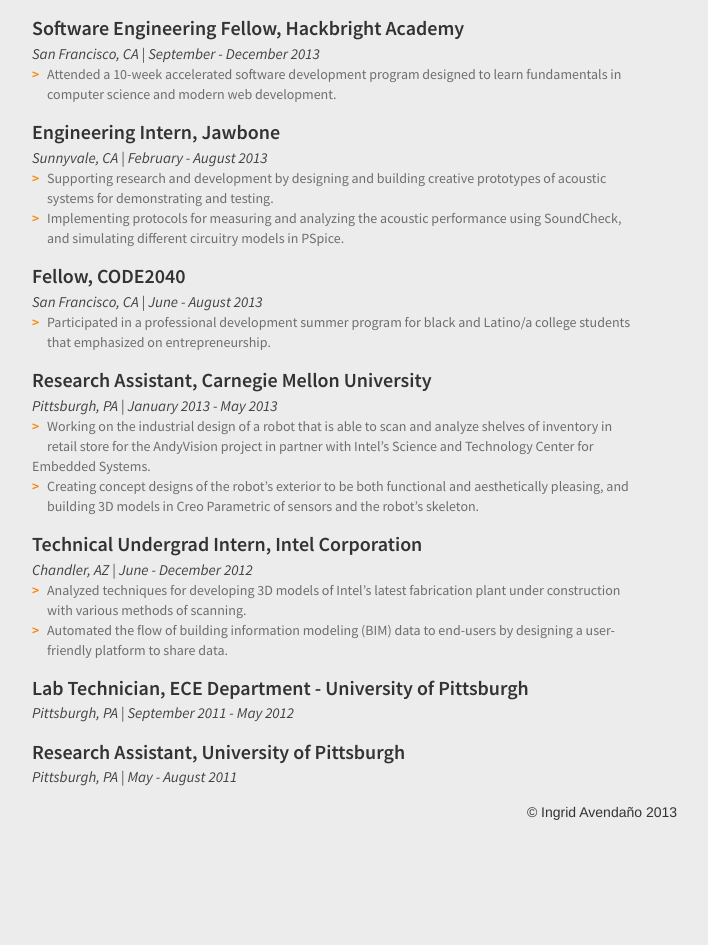
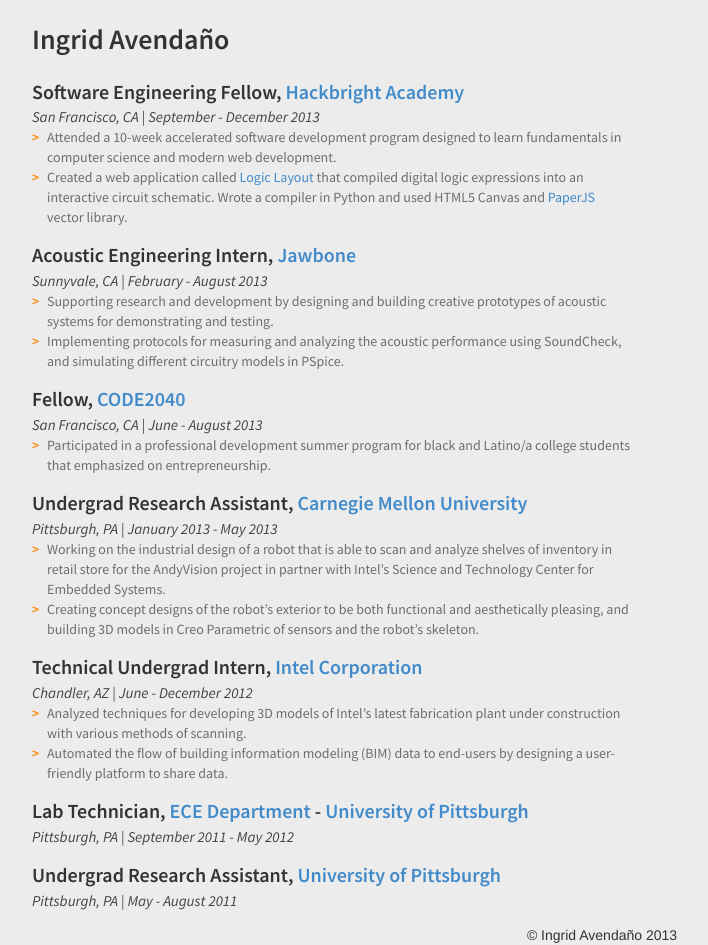
Before and after one commit to ingridavendano/ingridavendano.com, a Flask app: page /resume in a window 1280 px wide. Shown: the whole page, without its empty margins (38-746 px from the left). Before the commit the page ends 820 px from the top, so only its background shows below. Run offline with Flask 2, Linux system fonts and the light colour scheme.

Commit message:
Adding links.

```diff
--- a/static/css/resume.css
+++ b/static/css/resume.css
@@ -25,6 +25,7 @@
 }
 
 .job-description {
+    padding-left: 15px;
     color: #6E6E6E;
     font-size: 14;
 }
--- a/templates/resume.html
+++ b/templates/resume.html
@@ -1,10 +1,11 @@
 {% extends 'master.html' %}
 {% block body %}
     <div class="job">
+        <h1>Ingrid Avenda&ntilde;o</h1>
 
         <p>
             <div class="job-title">
-                Software Engineering Fellow, Hackbright Academy
+                Software Engineering Fellow, <a href="http://www.hackbrightacademy.com/">Hackbright Academy</a>
             </div>
             <div class="job-timeframe">
                 San Francisco, CA | September - December 2013
@@ -13,10 +14,14 @@
             <div class="job-description">
                 Attended a 10-week accelerated software development program designed to learn fundamentals in computer science and modern web development.
             </div>
+            <div class="job-bullet-point">></div>
+            <div class="job-description">
+                Created a web application called <a href="http://www.logiclayout.com/">Logic Layout</a> that compiled digital logic expressions into an interactive circuit schematic. Wrote a compiler in Python and used HTML5 Canvas and <a href="http://paperjs.org/">PaperJS</a> vector library.
+            </div>
         </p>
         <p>
             <div class="job-title">
-                Engineering Intern, Jawbone
+                Acoustic Engineering Intern, <a href="https://jawbone.com/">Jawbone</a>
             </div>
             <div class="job-timeframe">
                 Sunnyvale, CA | February - August 2013
@@ -32,7 +37,7 @@
         </p>
         <p>
             <div class="job-title">
-                Fellow, CODE2040
+                Fellow, <a href="http://code2040.org/">CODE2040</a>
             </div>
             <div class="job-timeframe">
                 San Francisco, CA | June - August 2013
@@ -44,7 +49,7 @@
         </p>
         <p>
             <div class="job-title">
-                Research Assistant, Carnegie Mellon University
+                Undergrad Research Assistant, <a href="http://www.cmu.edu/">Carnegie Mellon University</a>
             </div>
             <div class="job-timeframe">
                 Pittsburgh, PA | January 2013 - May 2013
@@ -60,7 +65,7 @@
         </p>
         <p>
             <div class="job-title">
-                Technical Undergrad Intern, Intel Corporation
+                Technical Undergrad Intern, <a href="http://www.intel.com/">Intel Corporation</a>
             </div>
             <div class="job-timeframe">
                 Chandler, AZ | June - December 2012
@@ -76,7 +81,7 @@
         </p>
         <p>
             <div class="job-title">
-                Lab Technician, ECE Department - University of Pittsburgh
+                Lab Technician, <a href="http://www.engineering.pitt.edu/ECE/">ECE Department</a> - <a href="http://www.pitt.edu/">University of Pittsburgh</a>
             </div>
             <div class="job-timeframe">
                 Pittsburgh, PA | September 2011 - May 2012
@@ -84,7 +89,7 @@
         </p>
         <p>
             <div class="job-title">
-                Research Assistant, University of Pittsburgh
+                Undergrad Research Assistant, <a href="http://www.pitt.edu/">University of Pittsburgh</a>
             </div>
             <div class="job-timeframe">
                 Pittsburgh, PA | May - August 2011
```
